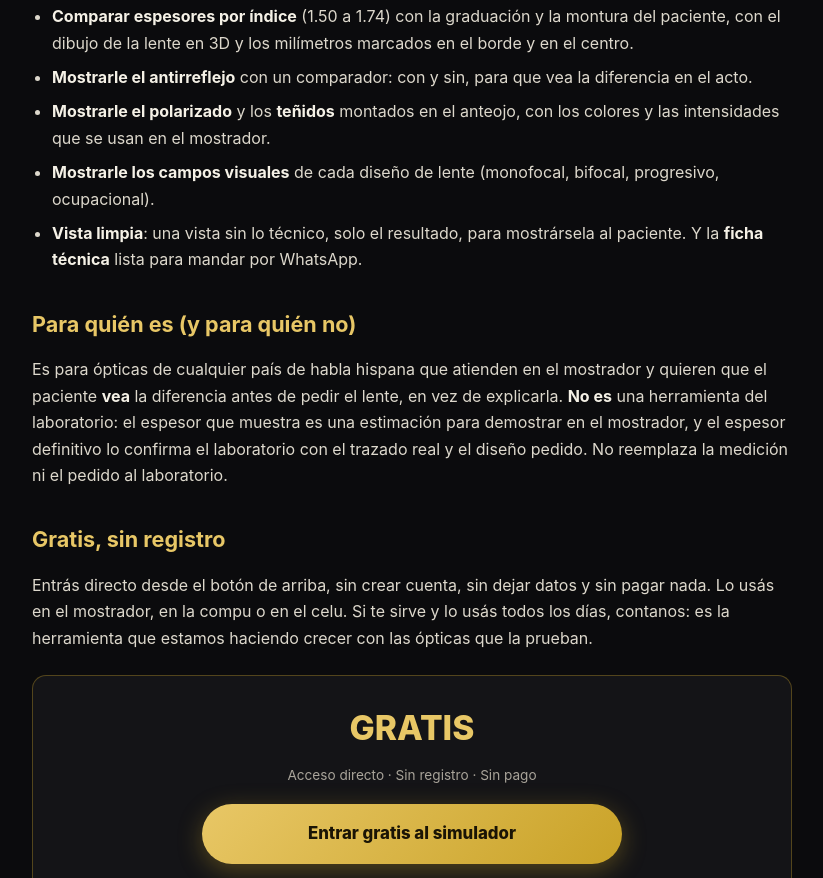
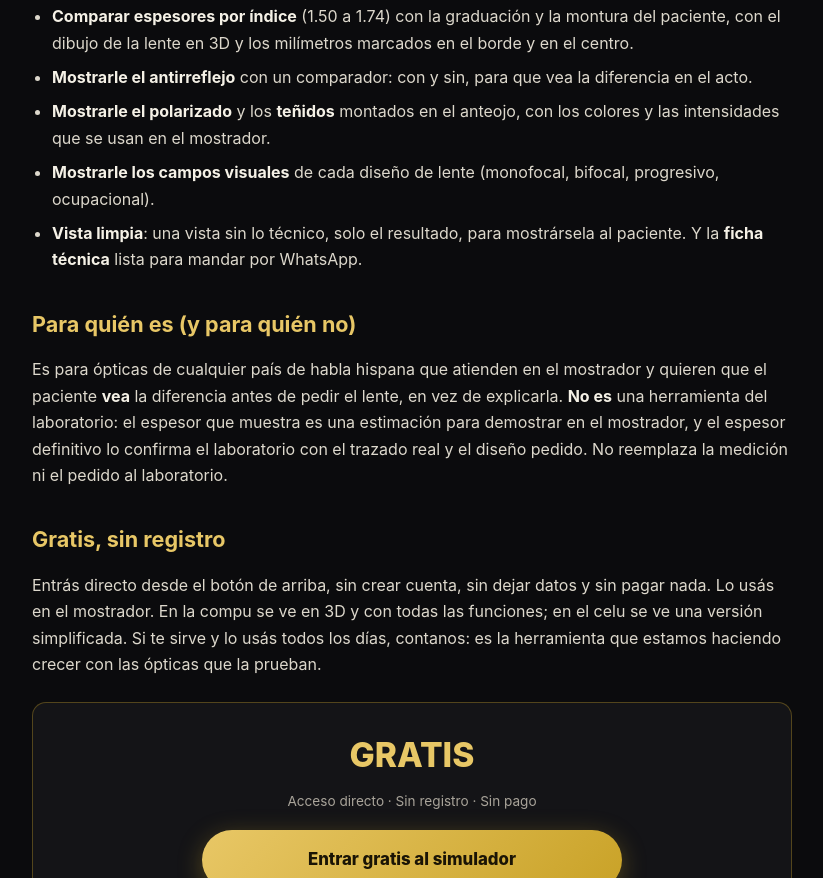
Before and after one commit to lgromero25-blip/kiosco-digital, a plain HTML site: page producto-simulador.html in a window 1280 px wide. Shown: the part 1224-2102 px from the top of the page, without its empty margins (228-1051 px from the left). Drawn offline with Linux system fonts and the light colour scheme.

Commit message:
Simulador: aclarar que es para computadora (3D completo en PC, versión simplificada en celu)

```diff
--- a/producto-simulador.html
+++ b/producto-simulador.html
@@ -54,6 +54,7 @@
         <div class="precio">GRATIS</div>
         <div class="nota">Acceso directo · Sin registro · Sin pago</div>
         <a class="btn btn-block" href="https://simulador-ventas-3d.lgromero25.workers.dev" target="_blank" rel="noopener">Entrar gratis al simulador</a>
+        <p style="text-align:center;margin-top:10px;font-size:14px"><strong>💻 Mejor en computadora:</strong> ahí se ve en 3D y con todas las funciones. En el celu se ve una versión simplificada.</p>
       <p style="text-align:center;margin-top:10px;font-size:14px">¿Tenés una óptica? También podés <a href="gratis.html">descargar el checklist gratis</a> de tu ficha de Google.</p>
       </div>
     </div>
@@ -77,7 +78,7 @@
     <p>Es para ópticas de cualquier país de habla hispana que atienden en el mostrador y quieren que el paciente <strong>vea</strong> la diferencia antes de pedir el lente, en vez de explicarla. <strong>No es</strong> una herramienta del laboratorio: el espesor que muestra es una estimación para demostrar en el mostrador, y el espesor definitivo lo confirma el laboratorio con el trazado real y el diseño pedido. No reemplaza la medición ni el pedido al laboratorio.</p>
 
     <h2>Gratis, sin registro</h2>
-    <p>Entrás directo desde el botón de arriba, sin crear cuenta, sin dejar datos y sin pagar nada. Lo usás en el mostrador, en la compu o en el celu. Si te sirve y lo usás todos los días, contanos: es la herramienta que estamos haciendo crecer con las ópticas que la prueban.</p>
+    <p>Entrás directo desde el botón de arriba, sin crear cuenta, sin dejar datos y sin pagar nada. Lo usás en el mostrador. En la compu se ve en 3D y con todas las funciones; en el celu se ve una versión simplificada. Si te sirve y lo usás todos los días, contanos: es la herramienta que estamos haciendo crecer con las ópticas que la prueban.</p>
 
     <div class="caja-precio">
       <div class="precio">GRATIS</div>
```
